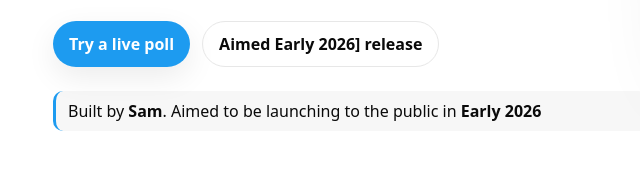
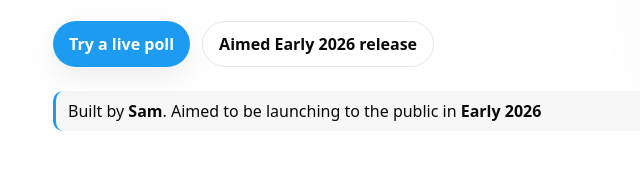
Before and after one commit to Samool123/Sammit, a plain HTML site: page index.html in a window 1280 px wide. Shown: the part 471-662 px from the top of the page, 27-667 px from the left. Drawn offline with Linux system fonts and the light colour scheme.

Commit message:
Update index.html

```diff
--- a/index.html
+++ b/index.html
@@ -222,7 +222,7 @@
         <p class="subhead">Sammit is a fast, Real-Time platform centered on polls: ask, vote, discuss, and see the world’s opinion in real time.</p>
         <div class="cta-row">
           <a class="btn" href="#demo">Try a live poll</a>
-          <a class="btn secondary" href="#roadmap">Aimed Early 2026] release</a>
+          <a class="btn secondary" href="#roadmap">Aimed Early 2026 release</a>
         </div>
         <div class="spacer"></div>
         <div class="note">
```
